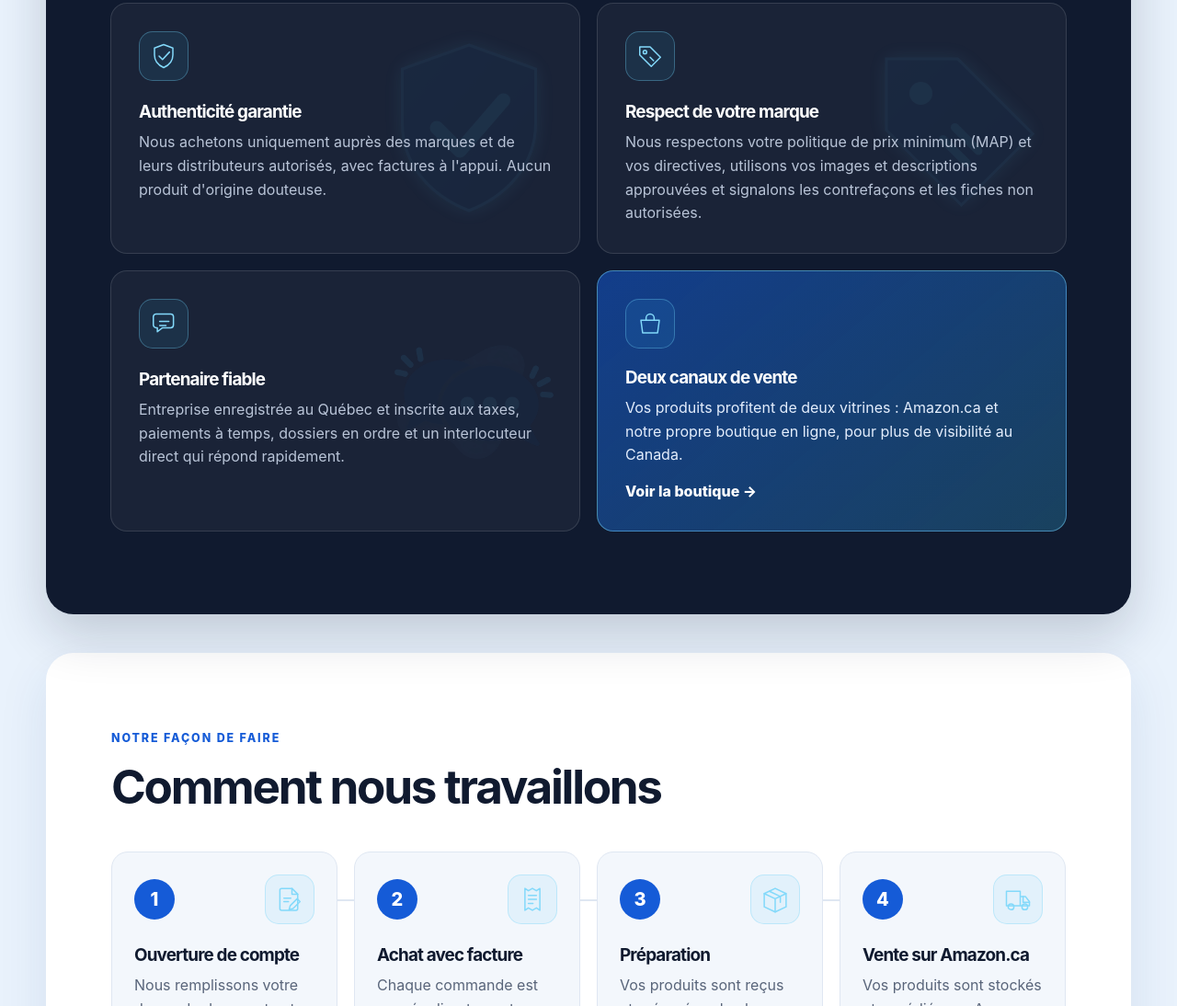
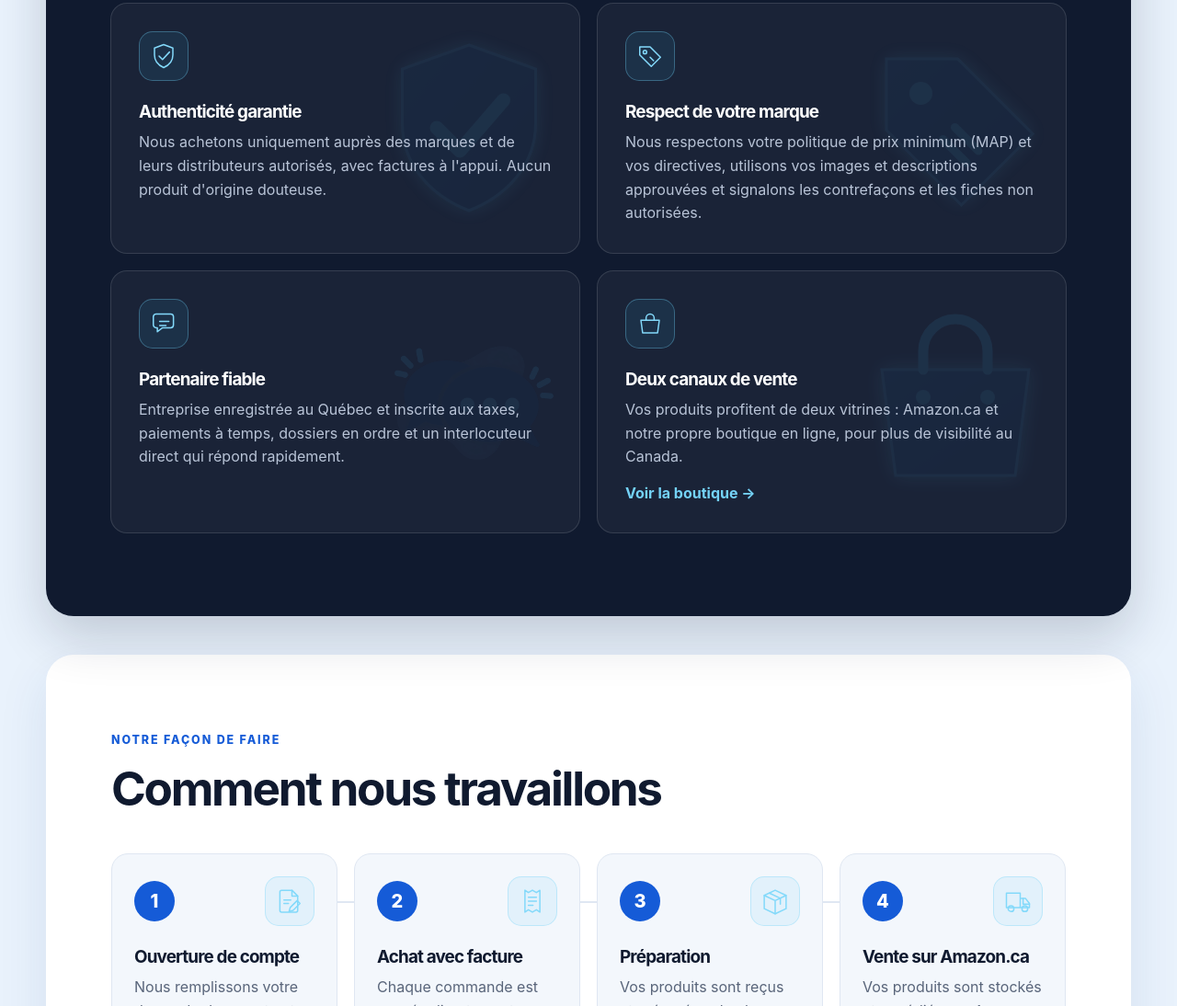
Before and after one commit to distributionruby/distributionruby.ca, a plain HTML site: page index.html in a window 1280 px wide. Shown: the part 2919-4013 px from the top of the page at 92% size. Drawn offline with Linux system fonts and the light colour scheme.

Commit message:
Carte « Deux canaux de vente » au même style que les 3 autres
Fond sombre, filigrane de sac en arrière-plan, même animation d'apparition,
lien « Voir la boutique » en bleu pâle.

Co-Authored-By: Claude Opus 5.5 <noreply@anthropic.com>
Claude-Session: https://claude.ai/code/session_01D5bTU1ZZKjGGEdGSwjhfa7

```diff
--- a/script.js
+++ b/script.js
@@ -186,7 +186,7 @@ document.querySelectorAll('.language-button').forEach((button) => {
 });
 
 const revealElements = document.querySelectorAll(
-  '.hero-copy > *, .logo-stage, .about > div, .about > p, .section-heading, .values article, .contact > div'
+  '.hero-copy > *, .logo-stage, .about > div, .about > p, .section-heading, .values article, .values .value-shop, .contact > div'
 );
 
 revealElements.forEach((element, index) => {
--- a/styles.css
+++ b/styles.css
@@ -278,10 +278,12 @@ footer { min-height: 86px; padding: 22px max(20px, calc((100% - 1180px)/2)); dis
 .shop-card img.shop-seal{width:84px;height:auto;object-fit:contain;margin-bottom:4px;filter:drop-shadow(0 6px 14px rgba(16,26,47,.18));}
 .shop-url{font-size:.85rem;color:var(--muted);font-weight:700;}
 .values{grid-template-columns:repeat(2,1fr);}
-.values .value-shop{min-height:220px;padding:30px;border-radius:18px;border:1px solid rgba(116,210,247,.5);background:linear-gradient(140deg,rgba(21,91,215,.55),rgba(55,185,239,.25));color:white;text-decoration:none;display:block;}
-.values .value-shop p{margin:0;color:#e4eefd;}
-.values .value-shop .feature-icon{margin-bottom:22px;}
-.values .value-shop .shop-link{display:inline-block;margin-top:14px;font-weight:800;color:white;}
+.values .value-shop{min-height:220px;padding:30px;position:relative;overflow:hidden;isolation:isolate;border:1px solid rgba(255,255,255,.12);border-radius:18px;background:rgba(255,255,255,.045);color:white;text-decoration:none;display:block;transition:background-color .25s ease,border-color .25s ease,box-shadow .25s ease;}
+.values .value-shop::before{content:"";position:absolute;z-index:-1;top:50%;right:0;width:min(240px,85%);height:240px;transform:translateY(-50%);background:url("watermark-shop.svg") no-repeat center/contain;opacity:.09;pointer-events:none;}
+.values .value-shop h3{color:white;}
+.values .value-shop p{margin:0;color:#b9c4d7;}
+.values .value-shop .shop-link{display:inline-block;margin-top:14px;font-weight:700;color:#74d2f7;}
+@media (hover:hover){.values .value-shop:hover{border-color:rgba(116,210,247,.58);background-color:rgba(21,91,215,.22);box-shadow:0 14px 34px rgba(13,78,185,.2);}}
 @media (max-width:860px){.shop-card{aspect-ratio:auto;flex-direction:column;align-items:stretch;background:#fbfdff}.shop-card picture{order:2;display:block;margin-top:-62%}.shop-card img.shop-bg{position:static;height:auto;width:100%}.shop-copy{order:1;padding-top:26px}.shop-copy p{font-size:.95rem}.shop-url{display:none}.values{grid-template-columns:1fr}}
 @media (max-width:520px){.shop-feature{width:min(100% - 28px,1180px);margin-top:24px}.shop-card{border-radius:22px}}
 @media (prefers-reduced-motion: reduce){.shop-card{transition:none}}
```
Also changed, not shown: watermark-shop.svg (added).
